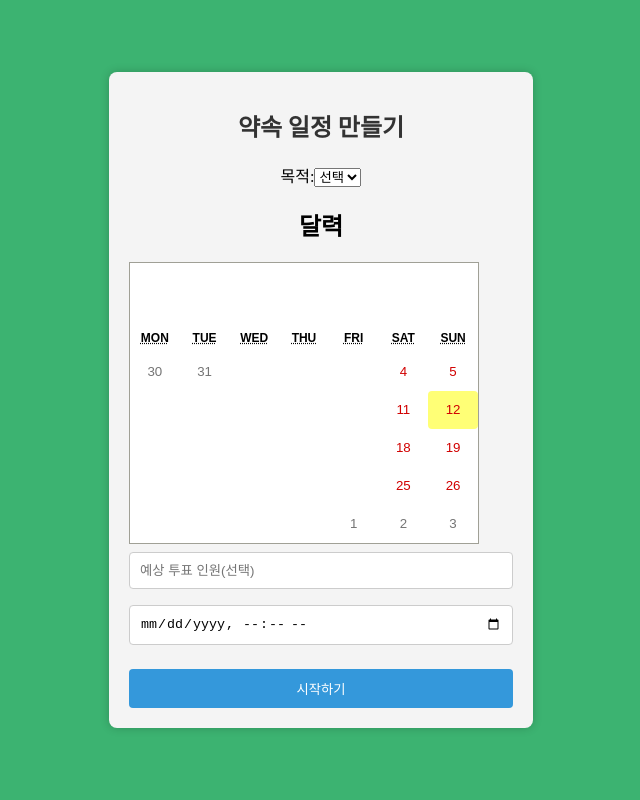
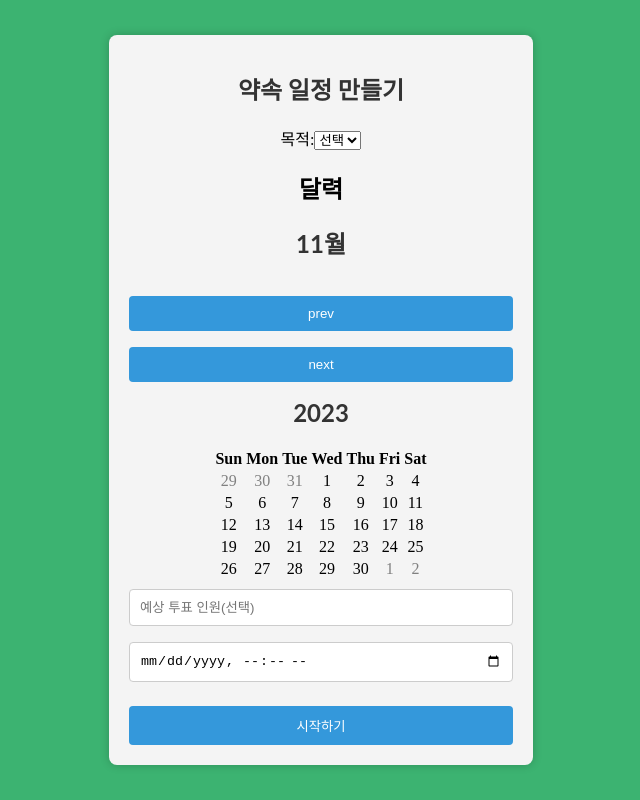
Before and after one commit to mindongmindong/whenMeet, a React (Create React App) app in the folder react-whenMeet/: page /meetinginfo in a window 1280 px wide. Shown: the whole page, without its empty margins (319-959 px from the left). Built offline with nearby package versions, Linux system fonts and the light colour scheme.

Commit message:
[ADD]component for month calendar

```diff
--- a/react-whenMeet/src/components/Calendar.js
+++ b/react-whenMeet/src/components/Calendar.js
@@ -1,14 +1,14 @@
 import React from 'react';
 import { useState } from 'react';
-import ReactCalendar from 'react-calendar';
-import 'react-calendar/dist/Calendar.css';
 import Input from './Input';
+import CalendarMonth from './CalendarMonth';
+import CalendarWeek from './CalendarWeek';
 
 function Calendar({onChange}){
     return(
         <div>
             <h2>달력</h2>
-            <ReactCalendar onChange={onChange} />
+            <CalendarMonth/>
         </div>
     );
 }
--- /dev/null
+++ b/react-whenMeet/src/components/CalendarMonth.jsx
@@ -0,0 +1,100 @@
+import React, { useState } from "react"
+import MakeDay from "./MakeDay";
+import MakeHeader from "./MakeHeader";
+
+function MakeCell(props){//주차 데이터를 담을 공간
+    const calendarArr = [];
+
+    const startDay = new Date(props.nowYear, props.nowMonth - 1, 1);
+    const lastDay = new Date(props.nowYear, props.nowMonth, 0);
+    const lastMonthDate = new Date(props.nowYear, props.nowMonth - 1, 0).getDate();
+
+    let nowDate = startDay.getDate();
+    const lastDate = lastDay.getDate();
+
+    // cellb는 이전 달이나 다음 달이라서 색을 연하게 칠하게 할 거고
+    // cella는 이번 달이라서 진하게 색을 칠할 거임
+    if(startDay.getDay() > 0){
+        const tmpArr = [];
+        for(let i = startDay.getDay(); i > 0; i--)tmpArr.push(
+            <td className="cellb" onClick={()=>{alert("dd");}}>{lastMonthDate - i + 1}</td>
+        );
+        for(let i = startDay.getDay(); i < 7; i++){
+            tmpArr.push(
+                <td className="cella" onClick={()=>{alert("dd");}}>{nowDate}</td>
+            )
+            nowDate+=1;
+        }
+        calendarArr.push(
+            <tr>{tmpArr}</tr>
+        );
+    }
+
+    while(nowDate <= lastDate){
+        const tmpArr = [];
+        for(let i = 0; i < 7; i++){
+            let tmp = nowDate;
+            let cn = "cella";
+            if(tmp > lastDate){
+                cn = "cellb";
+                tmp-=lastDate;
+            }
+            tmpArr.push(
+                <td className={cn} onClick={()=>{alert("dd");}}>{tmp}</td>
+            )
+            nowDate+=1;
+        }
+        calendarArr.push(
+            <tr>{tmpArr}</tr>
+        );
+    }
+
+
+    return(
+        <tbody>
+            {calendarArr}
+        </tbody>
+    );
+}
+
+function CalendarMonth(){
+    const [currentDay, setCurrentDay] = useState(new Date());
+
+    // 일요일 0 시작
+    const nowDay = currentDay.getDay();
+    const [nowDate, setNowDate] = useState(currentDay.getDate());
+    const [nowMonth, setNowMonth] = useState(currentDay.getMonth() + 1); // zero-base
+    const [nowYear, setNowYear] = useState(currentDay.getFullYear());
+
+    const prevMonth = () => {
+        let newMonth = nowMonth - 1;
+        if(newMonth < 1){
+            newMonth = nowMonth + 11;
+            setNowYear(nowYear - 1);
+        }
+        setNowMonth(newMonth);
+        setCurrentDay(new Date(nowYear, nowMonth, nowDate));
+    }
+    const nextMonth = () => {
+        let newMonth = nowMonth + 1;
+        if(newMonth > 12){
+            newMonth = nowMonth - 11;
+            setNowYear(nowYear + 1);
+        }
+        setNowMonth(newMonth);
+        setCurrentDay(new Date(nowYear, nowMonth, nowDate));
+    }
+
+    return(
+        <div className="calendar">
+            <MakeHeader nowMonth={nowMonth} prevMonth={prevMonth} nextMonth={nextMonth}></MakeHeader>
+            <h1>{nowYear}</h1>
+            <table className="calendarTable">
+                <MakeDay/>
+                <MakeCell nowYear={nowYear} nowMonth={nowMonth}></MakeCell>
+            </table>
+        </div>
+    );
+}
+
+export default CalendarMonth;
--- /dev/null
+++ b/react-whenMeet/src/components/MakeDay.jsx
@@ -0,0 +1,18 @@
+export default function MakeDay(){
+    const days = [];
+    const date = ['Sun', 'Mon', 'Tue', 'Wed', 'Thu', 'Fri', 'Sat'];
+
+    for(let i = 0; i < 7; i++){
+        days.push(
+            <th className="table_head">{date[i]}</th>
+        )
+    }
+
+    return(
+        <thead>
+        <tr>
+            {days}
+        </tr>
+        </thead>
+    );
+}
--- /dev/null
+++ b/react-whenMeet/src/components/MakeHeader.jsx
@@ -0,0 +1,9 @@
+export default function MakeHeader(props){
+    return(
+        <div className="header">
+            <h1>{props.nowMonth}월</h1>
+            <button onClick={props.prevMonth}>prev</button>
+            <button onClick={props.nextMonth}>next</button>
+        </div>
+    );
+}
--- a/react-whenMeet/src/styles/HomeMake.css
+++ b/react-whenMeet/src/styles/HomeMake.css
@@ -51,6 +51,19 @@ button:hover {
     background-color: #2980b9;
 }
 
+.calendarTable {
+    margin: 0 auto; /* 가운데 정렬을 위해 margin을 auto로 설정합니다. */
+}
+
+.calendarTable .cellb {
+    color: gray; /* 회색으로 글자색 지정 */
+}
+
+/* cella 클래스에 대한 스타일 */
+.calendarTable .cella {
+    color: black; /* 검정색으로 글자색 지정 */
+}
+
 /* Media queries for responsiveness */
 @media (max-width: 768px) {
     form {
```
